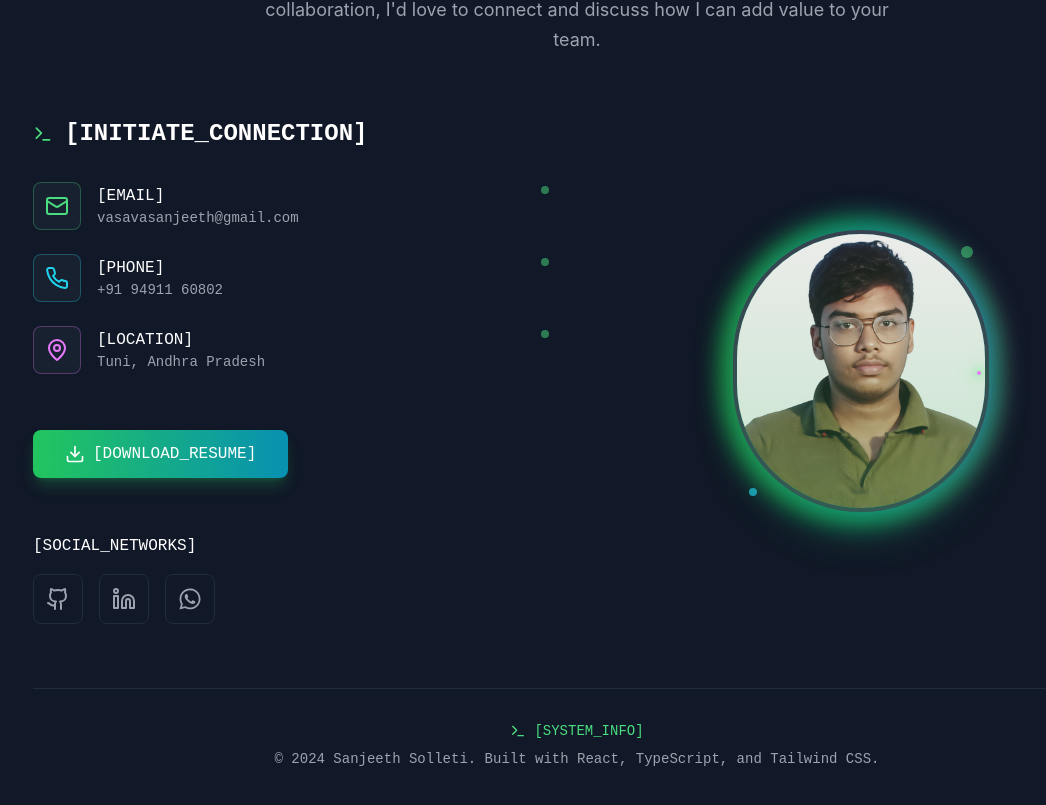
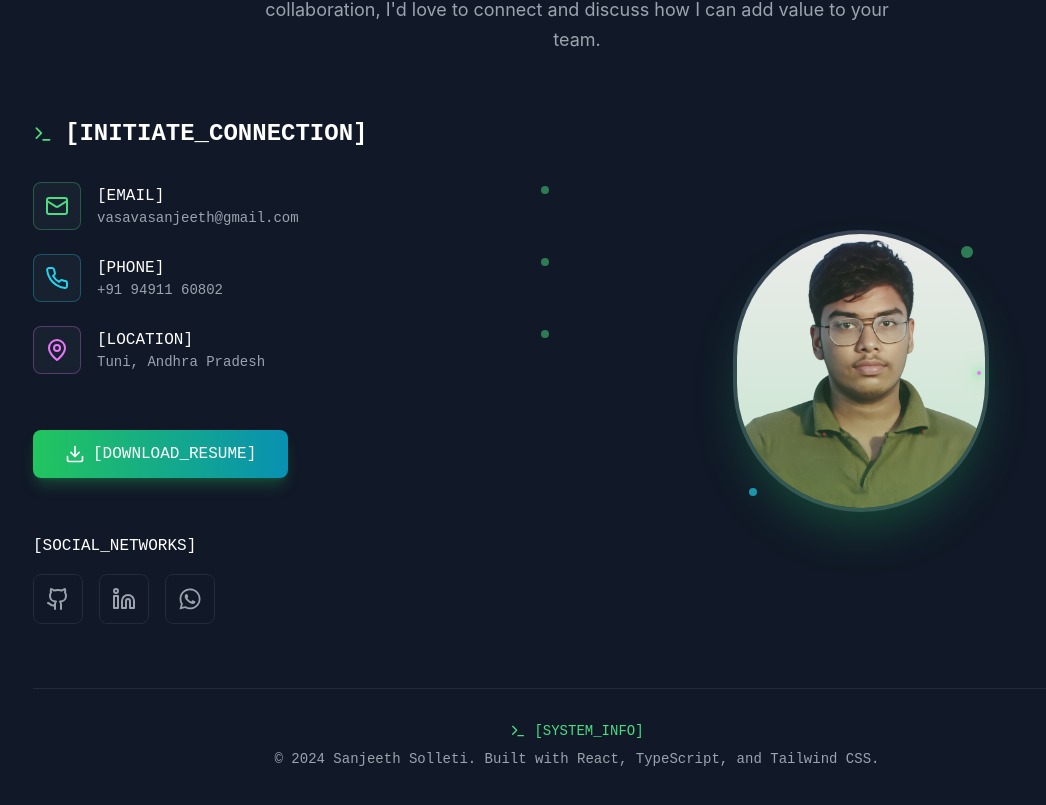
Before and after one commit to sanjeeth-solleti/portfolio, a React (Vite) app: page / in a window 1280 px wide. Shown: the part 6655-7460 px from the top of the page, without its empty margins (63-1109 px from the left). Built offline with nearby package versions, Linux system fonts and the light colour scheme.

Commit message:
Update Contact.tsx

```diff
--- a/src/components/Contact.tsx
+++ b/src/components/Contact.tsx
@@ -231,8 +231,6 @@ const Contact = () => {
             className="flex justify-center relative"
           >
             <div className="relative group">
-              <div className="absolute -inset-2 bg-gradient-to-r from-matrix-400 via-neon-400 to-electric-400 rounded-full blur-lg opacity-40 group-hover:opacity-60 transition-opacity duration-300"></div>
-              <div className="absolute -inset-1 bg-gradient-to-r from-matrix-500 to-neon-500 rounded-full blur opacity-50 animate-glow"></div>
               <motion.img
                 whileHover={{ scale: 1.05, rotate: 2 }}
                 transition={{ duration: 0.3 }}
```
